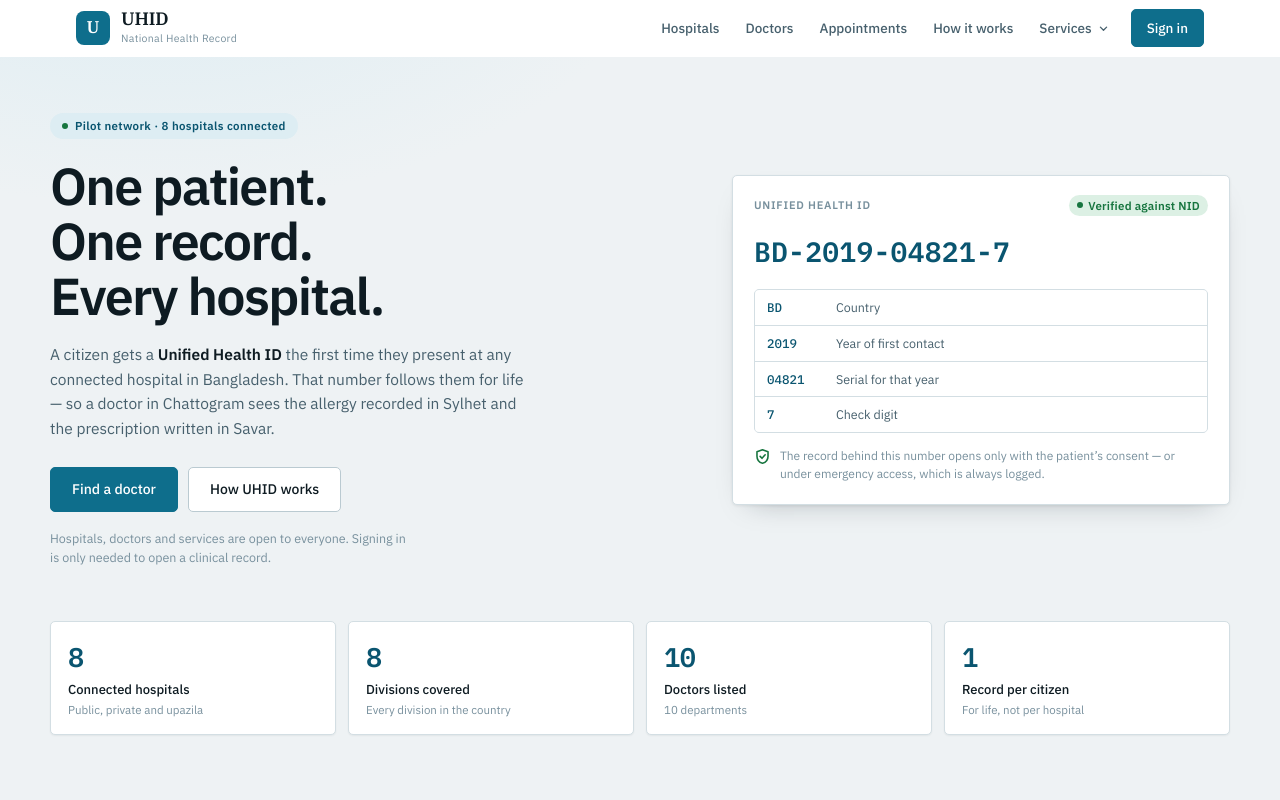
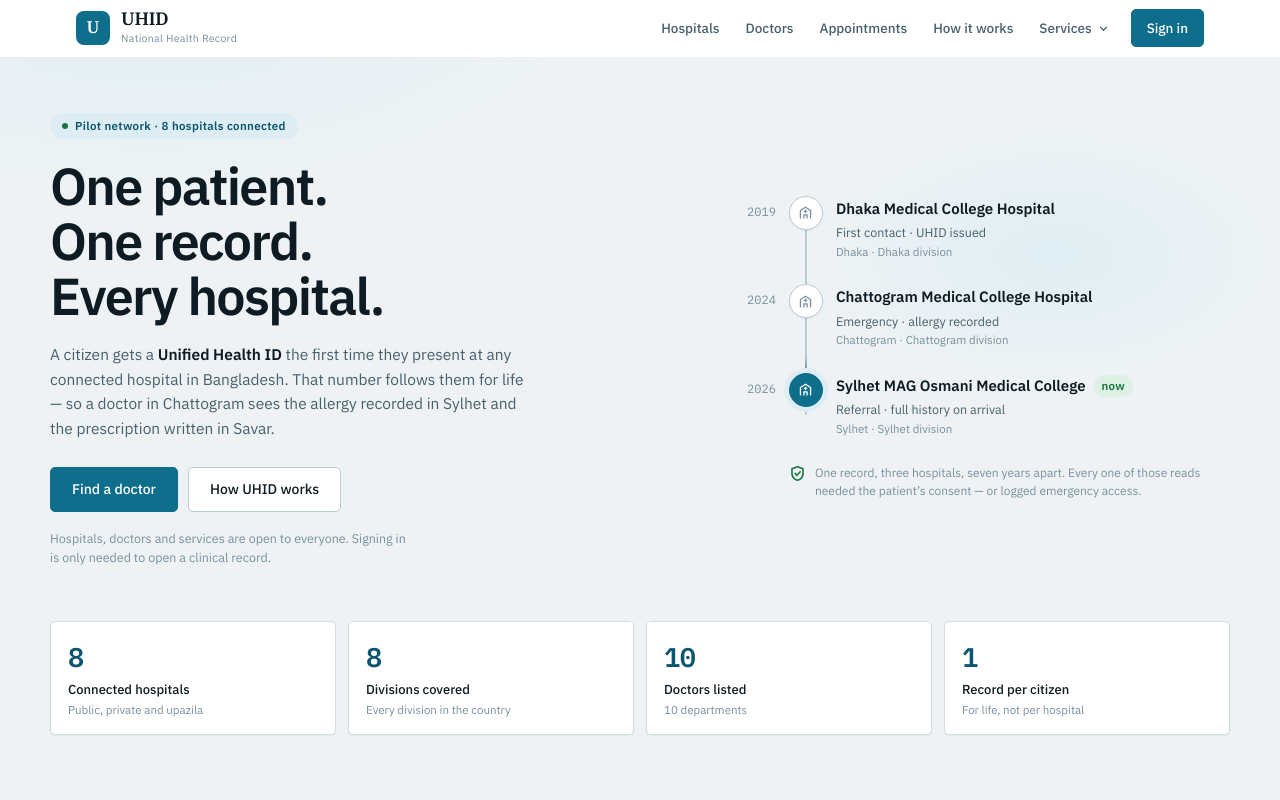
Before and after one commit to NoboIshraque/hospital-management-system, a plain HTML site: page public/index.html in a window 1280 px wide. Shown: the top 800 px of the page. Drawn offline with Linux system fonts and the light colour scheme.

Commit message:
Replace the hero UHID card with a record-journey figure
The specimen card listed the parts of a UHID, which read like a form.
In its place: one record threaded down through three real hospitals
from HOSPITALS, seven years apart, with a pulse travelling the thread
and the consent rule as the caption. Same argument, drawn instead of
tabulated.

Also removes the sample UHID whose check digit did not satisfy the
rule in issueUhid().

```diff
--- a/public/css/site.css
+++ b/public/css/site.css
@@ -186,25 +186,63 @@ a.btn { text-decoration: none; }
 .btn.lg { padding: 11px 21px; font-size: 14px; }
 .hero-note { margin: 17px 0 0; max-width: 48ch; font-size: 12.5px; color: var(--ink-3); }
 
-/* The specimen card — what a UHID is, spelled out. */
-.spec-card { padding: 19px 21px 21px; box-shadow: var(--shadow); }
-.spec-top { display: flex; align-items: center; justify-content: space-between; gap: 10px; }
-.spec-top .label { margin-bottom: 0; }
-.spec-num {
-  margin: 15px 0 16px;
-  font-size: clamp(21px, 2.7vw, 28px); font-weight: 600;
-  color: var(--brand-ink); letter-spacing: .01em;
+/* ---- the hero figure ----------------------------------------
+   One record threaded through three hospitals. Drawn in CSS rather
+   than shipped as an image: it stays sharp, it reflows, it recolours
+   itself in the dark theme, and a screen reader gets real text.
+   -------------------------------------------------------------- */
+
+.hero-art { position: relative; margin: 0; padding: 4px 0 0; }
+/* A second glow, opposite the one under the headline, so the two
+   halves of the hero balance. */
+.hero-art::before {
+  content: ''; position: absolute; z-index: 0; inset: -14% -8% 4% -6%;
+  background: radial-gradient(58% 52% at 62% 34%, var(--brand-soft), transparent 72%);
+  opacity: .85; pointer-events: none;
 }
-.spec-legend {
-  margin: 0; display: grid; gap: 1px;
-  background: var(--line); border: 1px solid var(--line);
-  border-radius: var(--r); overflow: hidden;
+
+.thread { position: relative; z-index: 1; list-style: none; margin: 0; padding: 0; }
+/* The record itself: one unbroken line down the markers. */
+.thread::before {
+  content: ''; position: absolute; left: 73px; top: 28px; bottom: 34px;
+  width: 2px; border-radius: 2px; background: var(--line-2);
 }
-.spec-legend > div { display: flex; gap: 13px; align-items: baseline; background: var(--surface); padding: 8px 12px; }
-.spec-legend dt { width: 56px; flex: none; font-size: 12.5px; font-weight: 500; color: var(--brand-ink); }
-.spec-legend dd { margin: 0; font-size: 12.5px; color: var(--ink-2); }
-.spec-lock { display: flex; gap: 9px; margin: 14px 0 0; font-size: 12px; color: var(--ink-3); line-height: 1.5; }
-.spec-lock svg { flex: none; margin-top: 1px; color: var(--ok); }
+/* A pulse travelling down it — the record arriving ahead of the patient. */
+.thread::after {
+  content: ''; position: absolute; left: 73px; width: 2px; height: 46px; border-radius: 2px;
+  background: linear-gradient(transparent, var(--brand), transparent);
+  animation: threadPulse 3.8s ease-in-out infinite;
+}
+@keyframes threadPulse {
+  0%   { top: 8px; opacity: 0; }
+  12%  { opacity: 1; }
+  86%  { opacity: 1; }
+  100% { top: calc(100% - 62px); opacity: 0; }
+}
+
+.tnode { display: grid; grid-template-columns: 44px 34px 1fr; gap: 0 13px; align-items: start; padding: 12px 0; }
+.tyear { padding-top: 7px; font-size: 12px; color: var(--ink-3); text-align: right; }
+.tmark {
+  position: relative; z-index: 2;
+  width: 34px; height: 34px; border-radius: 50%;
+  display: grid; place-items: center;
+  background: var(--surface); color: var(--ink-3);
+  border: 1px solid var(--line-2); box-shadow: var(--shadow-sm);
+}
+.tnode.now .tmark {
+  background: var(--brand); border-color: var(--brand); color: var(--on-brand);
+  box-shadow: 0 0 0 5px var(--brand-soft);
+}
+.tbody { min-width: 0; padding-top: 2px; }
+.tbody b { display: inline-flex; align-items: center; gap: 8px; font-size: 15px; font-weight: 600; }
+.twhat  { display: block; margin-top: 3px; font-size: 12.5px; color: var(--ink-2); }
+.twhere { display: block; margin-top: 1px; font-size: 11.5px; color: var(--ink-3); }
+
+.art-cap {
+  display: flex; gap: 9px; margin: 15px 0 0 57px;
+  font-size: 12px; line-height: 1.5; color: var(--ink-3);
+}
+.art-cap svg { flex: none; margin-top: 1px; color: var(--ok); }
 
 .stats {
   max-width: 1180px; margin: 54px auto 0; padding-bottom: 4px;
@@ -408,5 +446,6 @@ a.btn { text-decoration: none; }
   html { scroll-behavior: auto; }
   .dd-panel, .dd .chev, .nav-link::after, .svc, .nav-toggle span { transition: none; }
   .dd.open .dd-item { animation: none; }
+  .thread::after { display: none; }
   .svc:hover { transform: none; }
 }
--- a/public/index.html
+++ b/public/index.html
@@ -62,16 +62,12 @@
       </p>
     </div>
 
-    <!-- What a UHID actually is. The legend is rendered from data. -->
-    <aside class="card spec-card">
-      <div class="spec-top">
-        <span class="label">Unified Health ID</span>
-        <span class="pill ok"><span class="dot"></span> Verified against NID</span>
-      </div>
-      <div class="spec-num mono">BD-2019-04821-7</div>
-      <dl class="spec-legend" id="spec-legend"></dl>
-      <p class="spec-lock" id="spec-lock"></p>
-    </aside>
+    <!-- The premise, drawn: one record, three hospitals, seven
+         years. The hospitals are real rows from HOSPITALS. -->
+    <figure class="hero-art">
+      <ol class="thread" id="thread"></ol>
+      <figcaption class="art-cap" id="art-cap"></figcaption>
+    </figure>
   </div>
 
   <div class="stats" id="stats"></div>
--- a/public/js/home.js
+++ b/public/js/home.js
@@ -68,12 +68,14 @@ const SERVICES = [
     body:  'The check digit is derived from the serial, so a mistyped or invented UHID fails validation before it ever reaches the database.' }
 ];
 
-/* The four parts of BD-2019-04821-7, for the hero specimen. */
-const UHID_PARTS = [
-  { k: 'BD',    v: 'Country' },
-  { k: '2019',  v: 'Year of first contact' },
-  { k: '04821', v: 'Serial for that year' },
-  { k: '7',     v: 'Check digit' }
+/* The hero figure. One patient, three hospitals, one record —
+   the whole argument for the project in three lines. The hospitals
+   are looked up in HOSPITALS so the names on the front page can
+   never drift from the ones in the directory below. */
+const JOURNEY = [
+  { hospitalId: 1, year: '2019', what: 'First contact · UHID issued' },
+  { hospitalId: 3, year: '2024', what: 'Emergency · allergy recorded' },
+  { hospitalId: 4, year: '2026', what: 'Referral · full history on arrival' }
 ];
 
 const APPT_STEPS = [
@@ -132,6 +134,10 @@ function svcIcon(id) {
 
 const chevron = `<svg class="chev" width="11" height="11" viewBox="0 0 16 16" fill="none"
   stroke="currentColor" stroke-width="1.9" stroke-linecap="round" stroke-linejoin="round"><path d="M3.5 6l4.5 4.5L12.5 6"/></svg>`;
+
+/* The marker on the hero thread — a hospital, not a generic dot. */
+const hospGlyph = `<svg width="15" height="15" viewBox="0 0 16 16" fill="none" stroke="currentColor"
+  stroke-width="1.4" stroke-linecap="round" stroke-linejoin="round"><path d="M2.6 13.8V5.9L8 2.4l5.4 3.5v7.9"/><path d="M6.3 13.8v-3.2h3.4v3.2"/><path d="M8 5.6v2.4M6.8 6.8h2.4"/></svg>`;
 
 /* ------------------------------------------------------------
    NAV BAR
@@ -239,15 +245,26 @@ function wireNavToggle() {
    ------------------------------------------------------------ */
 
 function renderHero() {
-  $('#spec-legend').innerHTML = UHID_PARTS.map(p => `
-    <div>
-      <dt class="mono">${esc(p.k)}</dt>
-      <dd>${esc(p.v)}</dd>
-    </div>`).join('');
+  /* The thread. The last stop is the live one, so it carries the
+     brand marker and the pill — the eye lands there last. */
+  $('#thread').innerHTML = JOURNEY.map((j, i) => {
+    const h    = hospital(j.hospitalId);
+    const last = i === JOURNEY.length - 1;
+    return `
+      <li class="tnode${last ? ' now' : ''}">
+        <span class="tyear mono">${esc(j.year)}</span>
+        <span class="tmark">${hospGlyph}</span>
+        <span class="tbody">
+          <b>${esc(h.name)}${last ? ' <span class="pill ok">now</span>' : ''}</b>
+          <span class="twhat">${esc(j.what)}</span>
+          <span class="twhere">${esc(h.dist)} &middot; ${esc(h.div)} division</span>
+        </span>
+      </li>`;
+  }).join('');
 
-  $('#spec-lock').innerHTML =
-    `${svcIcon('consent')}<span>The record behind this number opens only with the
-     patient&rsquo;s consent — or under emergency access, which is always logged.</span>`;
+  $('#art-cap').innerHTML = `${svcIcon('consent')}<span>One record, three hospitals,
+    seven years apart. Every one of those reads needed the patient&rsquo;s consent
+    &mdash; or logged emergency access.</span>`;
 
   const stats = [
     { n: HOSPITALS.length,   k: 'Connected hospitals', s: 'Public, private and upazila' },
```
